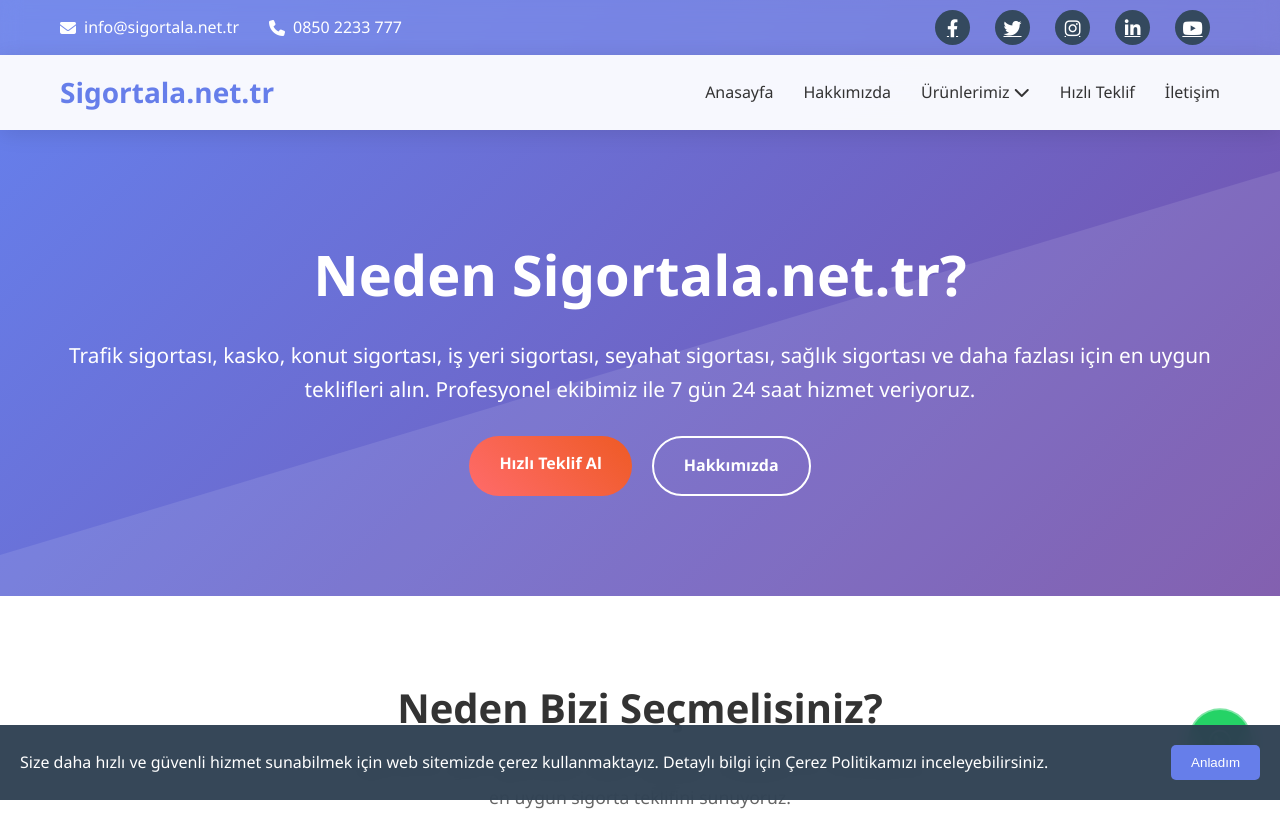
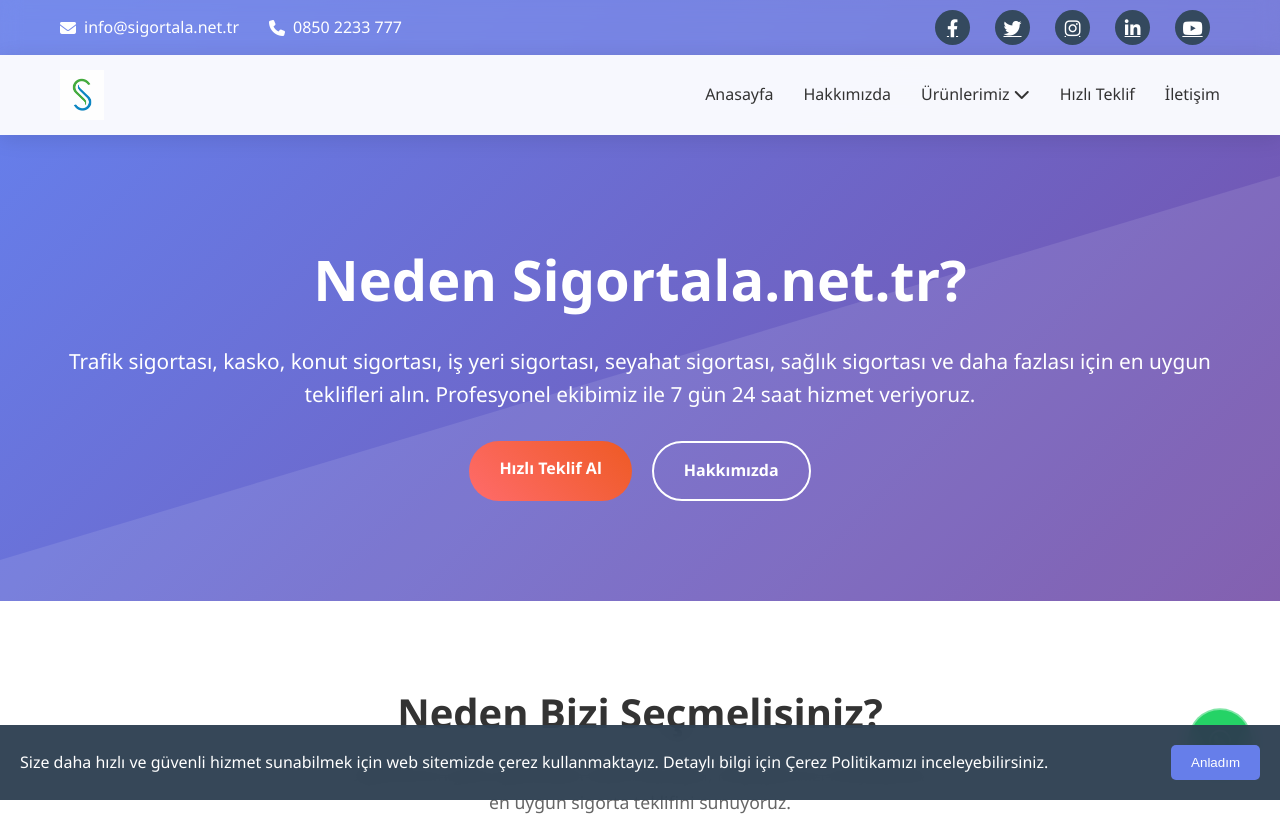
Before and after one commit to sigortalanettr/sigortalanettr.github.io, a plain HTML site: page index.html in a window 1280 px wide. Shown: the top 819 px of the page. Drawn offline with nearby package versions, Linux system fonts and the light colour scheme.

Commit message:
Add files via upload

```diff
--- a/index.css
+++ b/index.css
@@ -97,11 +97,17 @@ nav {
     align-items: center;
 }
 
-.logo {
-    font-size: 28px;
-    font-weight: bold;
-    color: #667eea;
-    text-decoration: none;
+nav .logo img {
+    height: 50px;           /* Adjust height to fit your nav */
+    width: auto;            /* Keep aspect ratio */
+    display: block;         /* Remove extra inline spacing */
+}
+
+/* Optional: spacing around logo */
+nav .logo {
+    display: flex;
+    align-items: center;    /* Vertically center in nav */
+    margin-right: 20px;     /* Space between logo and menu */
 }
 
 .nav-menu {
--- a/index.html
+++ b/index.html
@@ -29,7 +29,10 @@
 <!-- Navigation -->
 <nav>
   <div class="nav-container">
-    <a href="#" class="logo">Sigortala.net.tr</a>
+    <a href="#" class="logo">
+      <img src="./img.png" alt="Sigortala.net.tr Logo">
+    </a>
+
     <ul class="nav-menu">
       <li><a href="#home">Anasayfa</a></li>
       <li><a href="#about">Hakkımızda</a></li>
```
Also changed, not shown: img.png (added).
